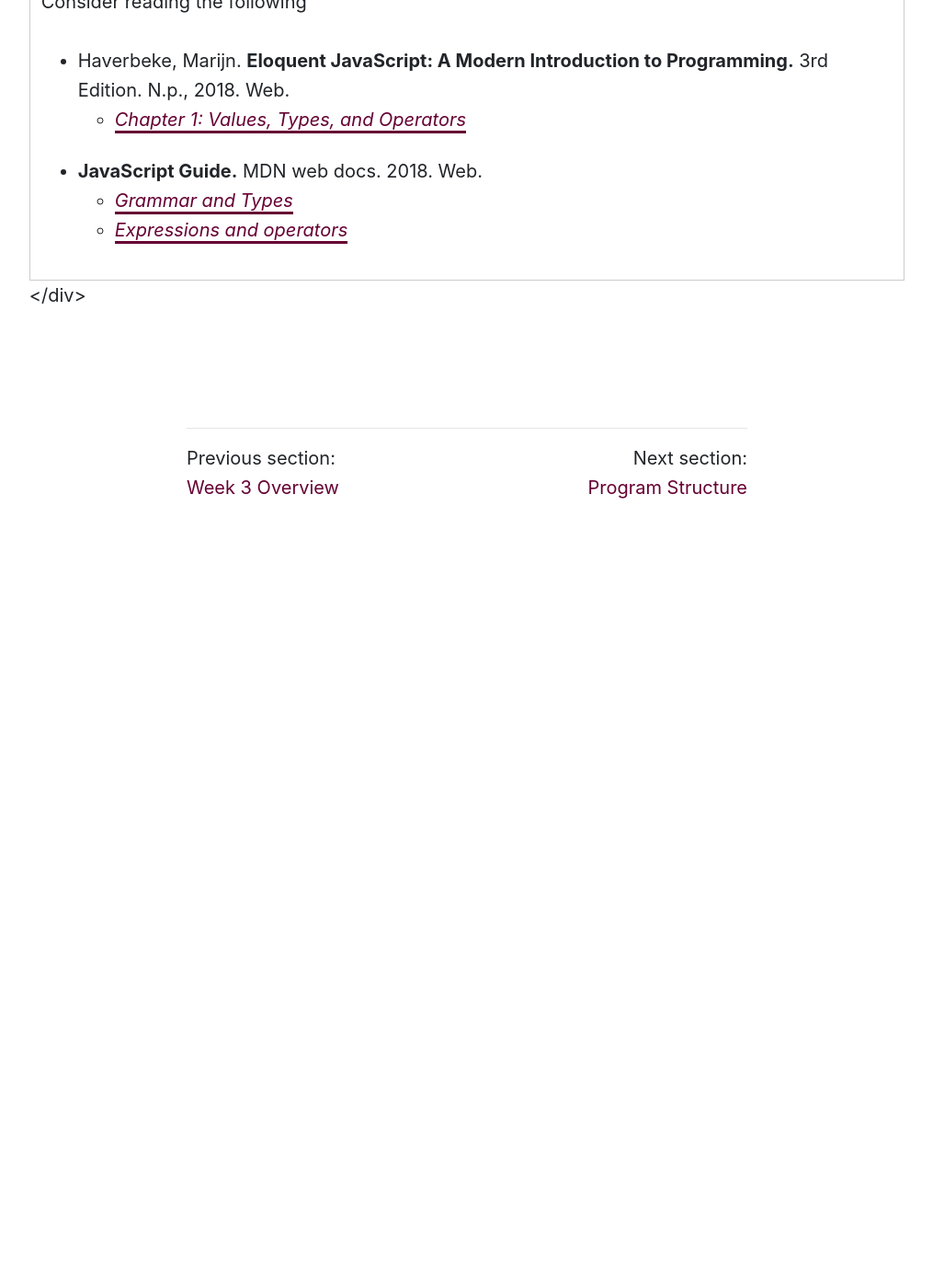
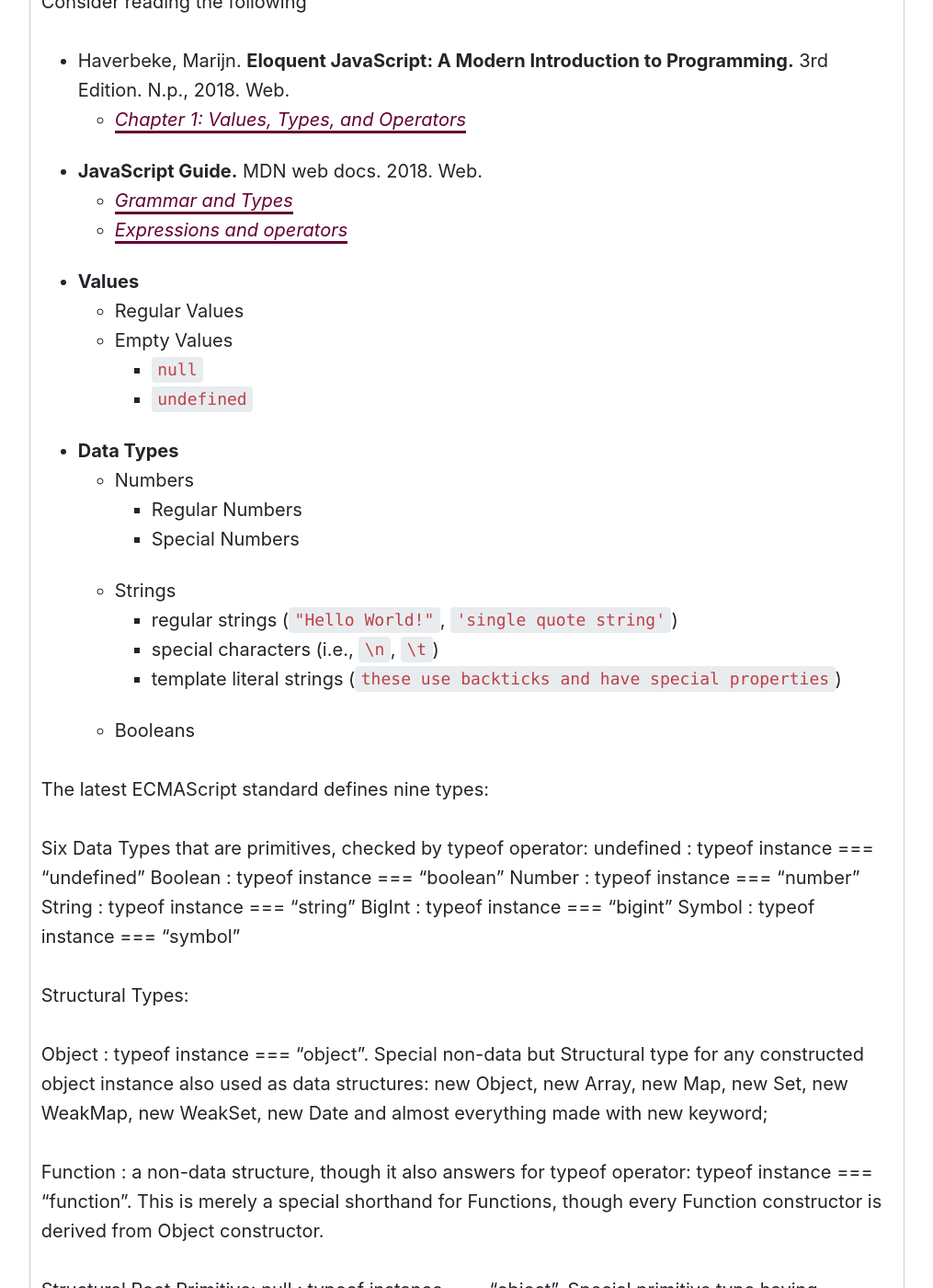
Before and after one commit to Montana-Media-Arts/441-web-tech-Spring2021-course, a Jekyll site: the page built from modules/week-3/_posts/2001-01-01-types-values.md, in a window 1280 px wide and 1400 px high, scrolled down 829 px. Shown: the whole window at 92% size, without its empty margins (132-1147 px from the left). Built offline with Jekyll 4.4.1, drawn with Linux system fonts in a browser that asks for light colours; nearby versions of some CDN libraries; a script that is not in the unit is left out; comment, search, counter and statistics services are not loaded; before the commit the page ends 1391 px from its top, so only the background shows below that; some of the changed text lies outside the part shown.

Commit message:
Update 2001-01-01-types-values.md

```diff
--- a/modules/week-3/_posts/2001-01-01-types-values.md
+++ b/modules/week-3/_posts/2001-01-01-types-values.md
@@ -9,7 +9,6 @@ jotted: true
 
 <div class="tab">
   <button class="tablinks active" onclick="openTab(event, 'Overview')">Overview</button>
-  <button class="tablinks" onclick="openTab(event, 'ValuesDataTypes')">Values/Data Types</button>
   <button class="tablinks" onclick="openTab(event, 'Operators')">Math Operators</button>
   <button class="tablinks" onclick="openTab(event, 'String')">String Operators</button>
   <button class="tablinks" onclick="openTab(event, 'Unary')">Unary Operators</button>
@@ -24,11 +23,6 @@ Consider reading the following
 - **JavaScript Guide.** MDN web docs. 2018. Web.
     - [_Grammar and Types_](https://developer.mozilla.org/en-US/docs/Web/JavaScript/Guide/Grammar_and_Types)
     - [_Expressions and operators_](https://developer.mozilla.org/en-US/docs/Web/JavaScript/Guide/Expressions_and_Operators)
-</div>
-</div>
-
-
-<div id="ValuesDataTypes" class="tabcontent" markdown="1">
 
 - **Values**
     - Regular Values
```
